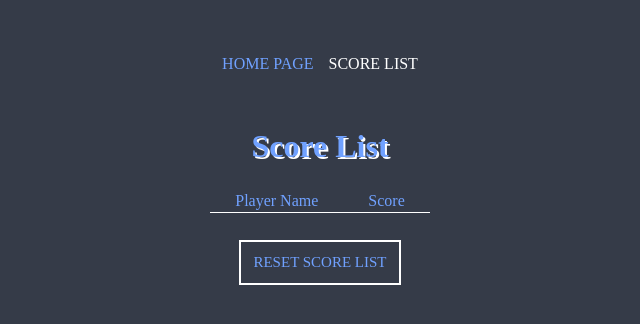
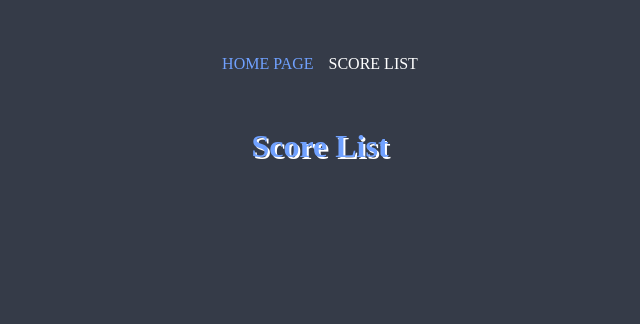
Before and after one commit to grzesiekS/snake-game, a React (Create React App) app: page /scoreList in a window 1280 px wide. Shown: the top 324 px of the page, without its empty margins (320-960 px from the left). Built offline with nearby package versions, Linux system fonts and the light colour scheme; a web font is replaced by a local one.

Commit message:
Hide unnecesary components when scoreList is empty

```diff
--- a/src/components/features/ScoreBoard/ScoreBoard.tsx
+++ b/src/components/features/ScoreBoard/ScoreBoard.tsx
@@ -44,12 +44,13 @@ export const ScoreBoard: React.FC = () => {
       <div className={styles.container}>
         <NavBar links={linksData} />
         <Title text='Score List' type='medium' />
-        <ScoreList scoresData={scoresData} />
+        { scoresData.length > 0 && <ScoreList scoresData={scoresData} />}
         <div className={styles.controlPanel}>
+          { scoresData.length > 0 &&
           <Button
             text='Reset Score List'
             OnClickFunc={() => setRemoveScoresModal(true)}
-          />
+          />}
         </div>
       </div>
     </Modal>
```
